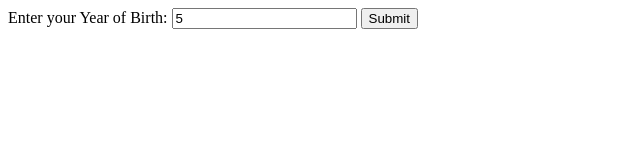
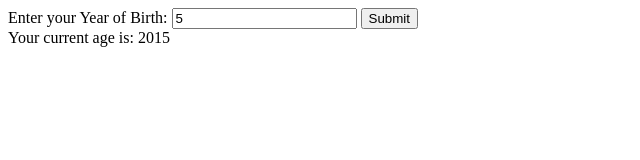
Before and after one commit to prajvalhl/neog.camp-interview-prajval, a plain HTML site: page index.html in a window 1280 px wide. Both pictures are taken after typing "5" into the empty fields and a click on the button "Submit". Shown: the whole page, without its empty margins (0-640 px from the left). Drawn offline with Linux system fonts and the light colour scheme.

Commit message:
feat: added the output in the view and also shows in console like it previously did

```diff
--- a/app.js
+++ b/app.js
@@ -1,5 +1,7 @@
 const age = document.getElementById("age");
+const output = document.getElementById("output");
 document.querySelector("#btn-submit").addEventListener("click", calcAge);
 function calcAge() {
   console.log(`Your current age is: ${2020 - Number(age.value)}`);
+  output.innerText = `Your current age is: ${2020 - Number(age.value)}`;
 }
--- a/index.html
+++ b/index.html
@@ -11,6 +11,7 @@
       <input type="number" name="" id="age" />
       <button type="button" id="btn-submit">Submit</button>
     </form>
+    <div id="output"></div>
     <script src="app.js"></script>
   </body>
 </html>
```
